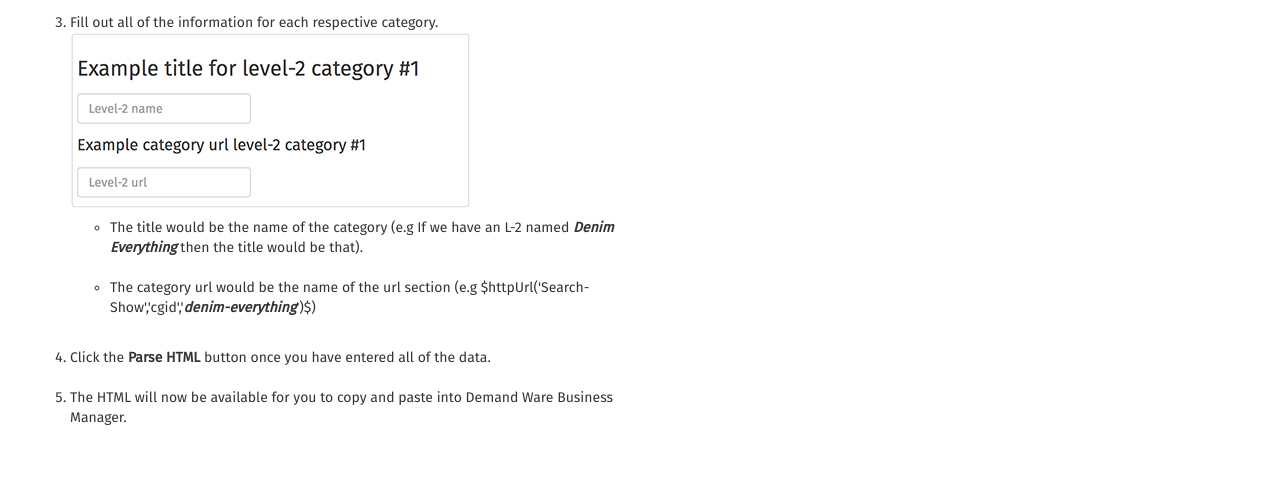
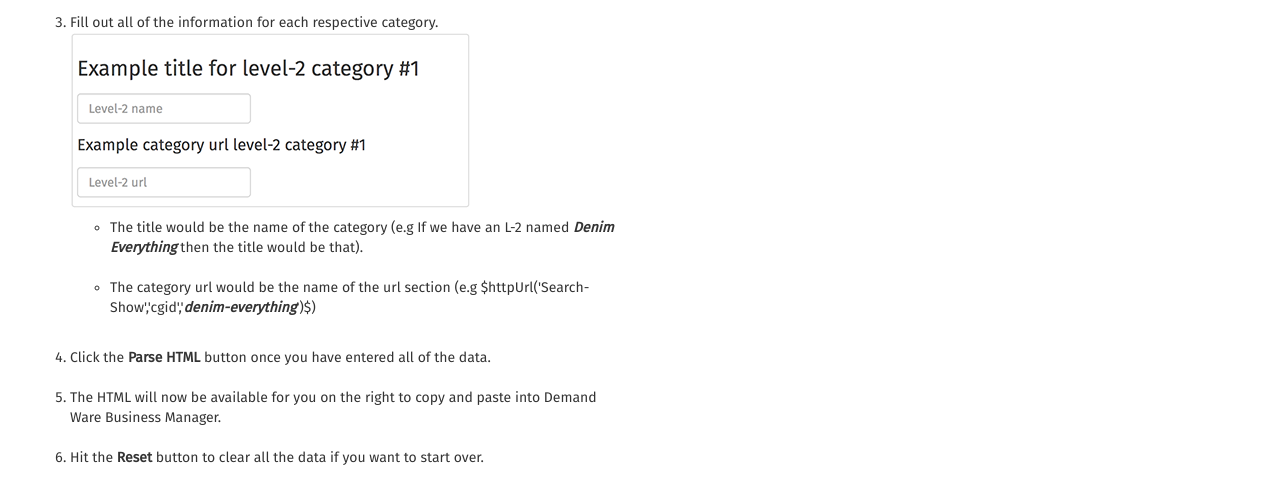
Before and after one commit to Dnguye92/finalNav, a website: page app/index.html in a window 1280 px wide. Shown: the part 345-835 px from the top of the page. Before the commit the page ends 800 px from the top, so only its background shows below. Drawn offline with nearby package versions, Linux system fonts and the light colour scheme.

Commit message:
adding more instructions

```diff
--- a/app/index.html
+++ b/app/index.html
@@ -37,7 +37,10 @@
 					</li>
 					<li>Click the <b>Parse HTML</b> button once you have entered all of the data.
 					</li>
-					<li>The HTML will now be available for you to copy and paste into Demand Ware Business Manager.</li>
+					<li>The HTML will now be available for you on the right to copy and paste into Demand Ware Business Manager.
+					</li>
+					<li>Hit the <b>Reset</b> button to clear all the data if you want to start over.
+					</li>
 				</ol>
 			</div>
 			<div class="row">
```
